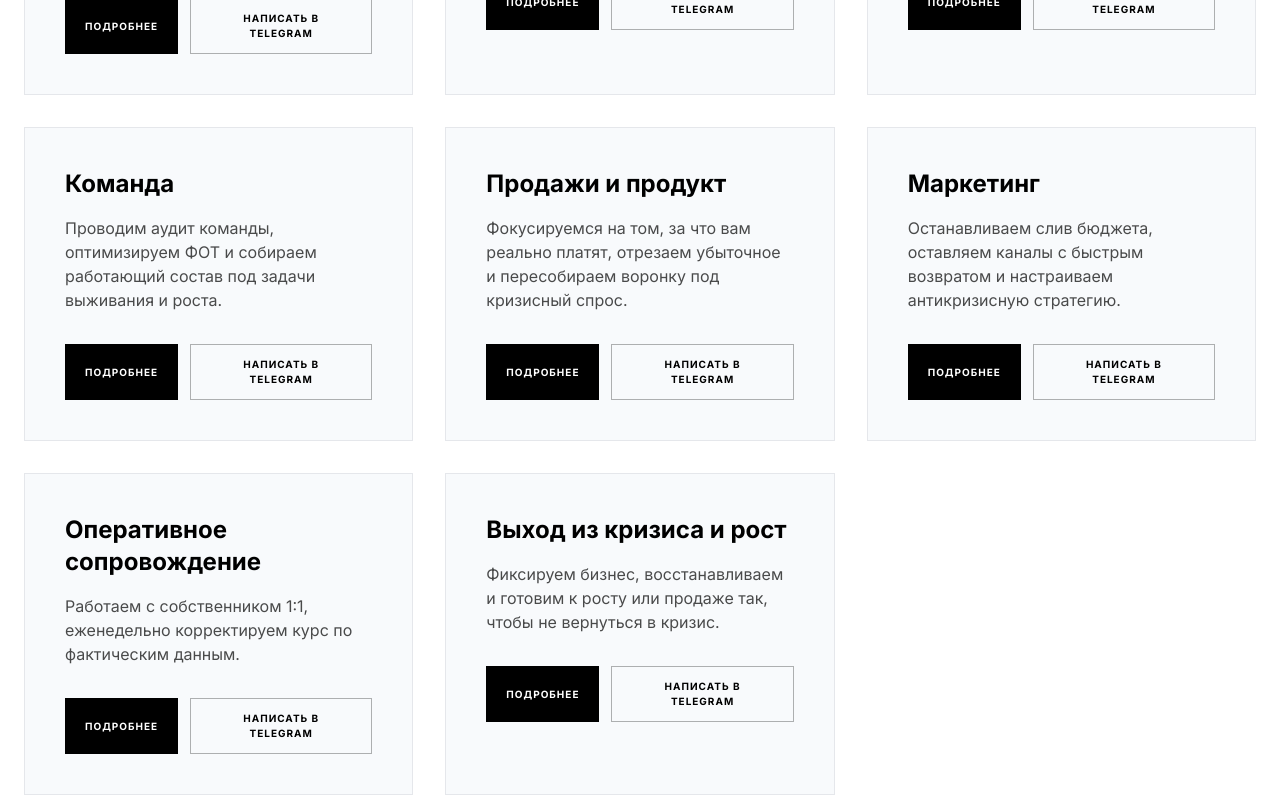
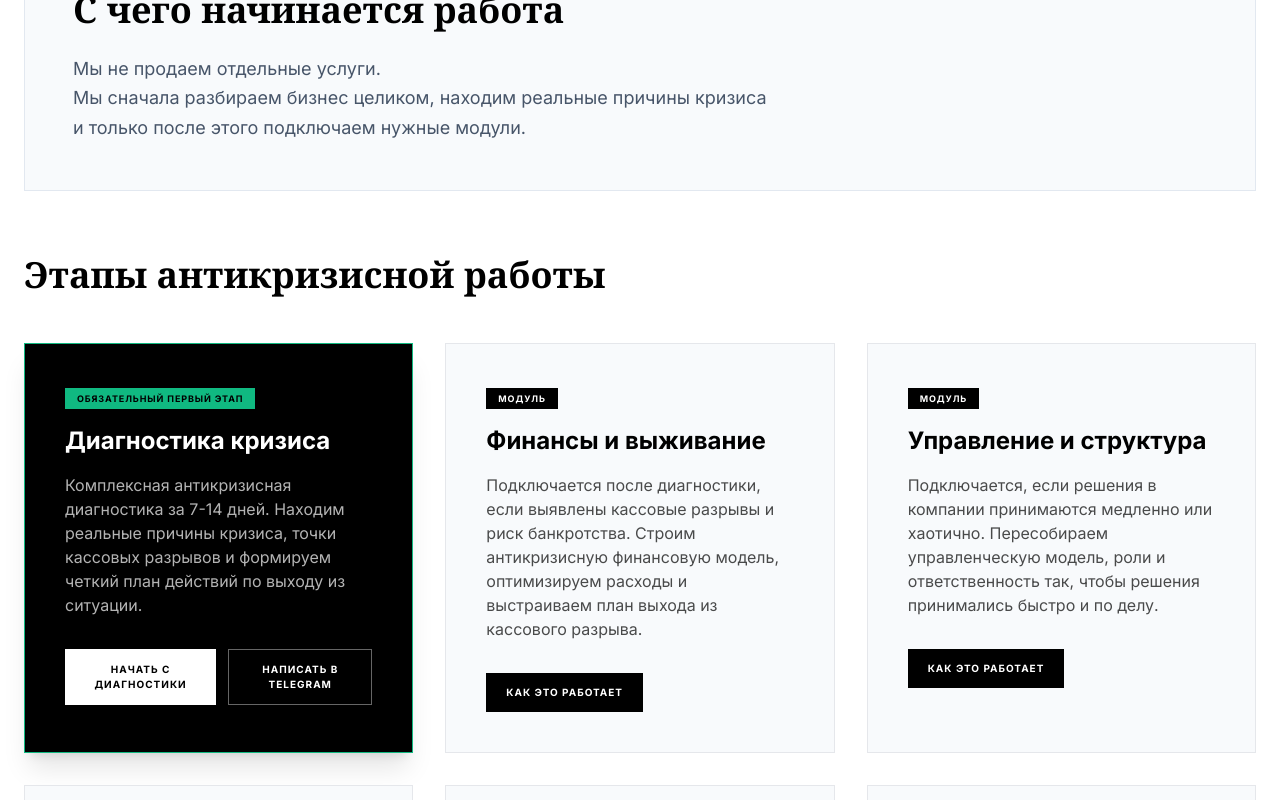
Before and after one commit to primecastmed-wq/infinity-cmi-website, a React (Vite) app: page / in a window 1280 px wide. Shown: the part 1580-2380 px from the top of the page. Built offline with nearby package versions, Linux system fonts and the light colour scheme.

Commit message:
Rework landing flow for single anti-crisis entry and unified CTAs

```diff
--- a/CaseStudies.tsx
+++ b/CaseStudies.tsx
@@ -58,6 +58,13 @@ const CaseStudies: React.FC = () => {
             <h3 className="text-4xl md:text-5xl font-serif font-bold text-black">
               Кейсы, где мы <br /> изменили правила игры.
             </h3>
+            <p className="mt-6 text-slate-600 text-lg font-light leading-relaxed">
+              Мы работаем с бизнесами разного масштаба -
+              <br />
+              от ситуаций «сегодня не хватает на зарплаты»
+              <br />
+              до реструктуризации миллиардных обязательств.
+            </p>
           </div>
           <button className="px-8 py-4 border-2 border-black text-black font-bold uppercase tracking-widest text-xs hover:bg-black hover:text-white transition-all">
             Все кейсы
--- a/Contact.tsx
+++ b/Contact.tsx
@@ -96,6 +96,10 @@ const Contact: React.FC = () => {
               </div>
             )}
 
+            <h3 className="text-3xl md:text-4xl font-serif font-bold text-black mb-8 leading-tight">
+              Запросить антикризисный разбор бизнеса
+            </h3>
+
             <form className="space-y-8" onSubmit={handleSubmit}>
               <div className="grid md:grid-cols-2 gap-8">
                 <div className="space-y-2">
@@ -155,7 +159,7 @@ const Contact: React.FC = () => {
                 <textarea
                   rows={3}
                   className="w-full border-b border-slate-200 py-3 focus:outline-none focus:border-black transition-all resize-none font-medium"
-                  placeholder="Домен, сфера деятельности, текущие трудности..."
+                  placeholder="Сфера, оборот, главная проблема сейчас и сколько времени у вас есть"
                   value={formData.details}
                   onChange={e => setFormData({...formData, details: e.target.value})}
                 ></textarea>
@@ -167,7 +171,7 @@ const Contact: React.FC = () => {
                   disabled={isSubmitting}
                   className="bg-black text-white w-full py-6 font-bold uppercase tracking-widest text-sm hover:bg-slate-800 transition-all disabled:opacity-50 shadow-lg"
                 >
-                  {isSubmitting ? 'ОТПРАВКА...' : 'ЗАПРОСИТЬ АНАЛИЗ СИСТЕМ'}
+                  {isSubmitting ? 'ОТПРАВКА...' : 'ЗАПРОСИТЬ АНТИКРИЗИСНЫЙ РАЗБОР'}
                 </button>
                 <p className="text-[8px] text-slate-400 leading-relaxed text-center uppercase tracking-widest font-bold">
                   Нажимая кнопку, вы даете согласие на обработку персональных данных в соответствии с 152-ФЗ и политикой CMI.
--- a/Services.tsx
+++ b/Services.tsx
@@ -9,14 +9,63 @@ export const buildTelegramStartLink = (serviceId: string) => {
 };
 
 export const SERVICES_DATA = [
-  { id: "crisis-diagnostics", title: "Диагностика кризиса", description: "Экспресс-аудит бизнеса за 7–14 дней: финансы, продажи, маркетинг, команда и процессы. Находим реальные причины кризиса и точки кассовых разрывов.", tag: "🔥 Быстро и больно" },
-  { id: "finance-survival", title: "Финансы и выживание", description: "Строим антикризисную финансовую модель, оптимизируем расходы и выстраиваем план выхода из кассового разрыва.", tag: "💰 Выживание" },
-  { id: "management-structure", title: "Управление и структура", description: "Пересобираем управленческую модель, роли и ответственность так, чтобы решения принимались быстро и по делу.", tag: "🧠 Управление" },
-  { id: "team", title: "Команда", description: "Проводим аудит команды, оптимизируем ФОТ и собираем работающий состав под задачи выживания и роста.", tag: "🧩 Команда" },
-  { id: "sales-product", title: "Продажи и продукт", description: "Фокусируемся на том, за что вам реально платят, отрезаем убыточное и пересобираем воронку под кризисный спрос.", tag: "📉 Продажи" },
-  { id: "marketing", title: "Маркетинг", description: "Останавливаем слив бюджета, оставляем каналы с быстрым возвратом и настраиваем антикризисную стратегию.", tag: "📣 Маркетинг" },
-  { id: "crisis-support", title: "Оперативное сопровождение", description: "Работаем с собственником 1:1, еженедельно корректируем курс по фактическим данным.", tag: "🧯 Сопровождение" },
-  { id: "recovery-growth", title: "Выход из кризиса и рост", description: "Фиксируем бизнес, восстанавливаем и готовим к росту или продаже так, чтобы не вернуться в кризис.", tag: "🚀 Рост" },];
+  {
+    id: "crisis-diagnostics",
+    title: "Диагностика кризиса",
+    description:
+      "Комплексная антикризисная диагностика за 7-14 дней. Находим реальные причины кризиса, точки кассовых разрывов и формируем четкий план действий по выходу из ситуации.",
+    tag: "Обязательный первый этап"
+  },
+  {
+    id: "finance-survival",
+    title: "Финансы и выживание",
+    description:
+      "Подключается после диагностики, если выявлены кассовые разрывы и риск банкротства. Строим антикризисную финансовую модель, оптимизируем расходы и выстраиваем план выхода из кассового разрыва.",
+    tag: "Модуль"
+  },
+  {
+    id: "management-structure",
+    title: "Управление и структура",
+    description:
+      "Подключается, если решения в компании принимаются медленно или хаотично. Пересобираем управленческую модель, роли и ответственность так, чтобы решения принимались быстро и по делу.",
+    tag: "Модуль"
+  },
+  {
+    id: "team",
+    title: "Команда",
+    description:
+      "Подключается после диагностики, если команда перегружена и не держит темп изменений. Проводим аудит команды, оптимизируем ФОТ и собираем рабочий состав под задачи выживания и роста.",
+    tag: "Модуль"
+  },
+  {
+    id: "sales-product",
+    title: "Продажи и продукт",
+    description:
+      "Подключается, если текущая модель продаж перестала приносить деньги. Отрезаем убыточное и пересобираем воронку под кризисный спрос.",
+    tag: "Модуль"
+  },
+  {
+    id: "marketing",
+    title: "Маркетинг",
+    description:
+      "Подключается после диагностики, если бюджет сливается без понятной окупаемости. Оставляем каналы с быстрым возвратом и настраиваем антикризисную стратегию.",
+    tag: "Модуль"
+  },
+  {
+    id: "crisis-support",
+    title: "Оперативное сопровождение",
+    description:
+      "Подключается, если нужна ежедневная управленческая поддержка собственника. Еженедельно корректируем курс по фактическим данным и ключевым рискам.",
+    tag: "Модуль"
+  },
+  {
+    id: "recovery-growth",
+    title: "Выход из кризиса и рост",
+    description:
+      "Подключается после стабилизации, когда нужно закрепить результат и перейти к росту. Фиксируем систему и готовим бизнес к масштабированию или продаже.",
+    tag: "Модуль"
+  },
+];
 
 interface ServicesProps {
   onServiceClick: (id: string) => void;
@@ -26,27 +75,60 @@ const Services: React.FC<ServicesProps> = ({ onServiceClick }) => {
   return (
     <section id="services" className="py-32 bg-white text-black">
       <div className="container mx-auto px-6">
-        <h3 className="text-4xl font-serif font-bold mb-12">Наши решения</h3>
+        <div className="mb-16 border border-slate-200 bg-slate-50 p-8 md:p-12">
+          <h3 className="text-3xl md:text-4xl font-serif font-bold mb-6">С чего начинается работа</h3>
+          <p className="text-slate-600 text-lg leading-relaxed max-w-4xl">
+            Мы не продаем отдельные услуги.
+            <br />
+            Мы сначала разбираем бизнес целиком, находим реальные причины кризиса
+            <br />
+            и только после этого подключаем нужные модули.
+          </p>
+        </div>
+
+        <h3 className="text-4xl font-serif font-bold mb-12">Этапы антикризисной работы</h3>
         <div className="grid md:grid-cols-3 gap-8">
-          {SERVICES_DATA.map((s) => (
-            <div key={s.id} className="p-10 bg-slate-50 hover:bg-black hover:text-white border transition-all text-left">
+          {SERVICES_DATA.map((s, idx) => (
+            <div
+              key={s.id}
+              className={`p-10 border transition-all text-left ${
+                idx === 0
+                  ? 'bg-black text-white border-emerald-500 shadow-xl'
+                  : 'bg-slate-50 hover:bg-black hover:text-white'
+              }`}
+            >
+              <div className="mb-4">
+                <span
+                  className={`inline-block px-3 py-1 text-[9px] font-bold uppercase tracking-widest ${
+                    idx === 0 ? 'bg-emerald-500 text-black' : 'bg-black text-white'
+                  }`}
+                >
+                  {s.tag}
+                </span>
+              </div>
               <h4 className="text-2xl font-bold mb-4">{s.title}</h4>
               <p className="opacity-70 mb-8">{s.description}</p>
               <div className="flex flex-col sm:flex-row gap-3">
                 <button
                   onClick={() => onServiceClick(s.id)}
-                  className="px-5 py-3 bg-black text-white text-[10px] font-bold uppercase tracking-widest hover:bg-emerald-500 hover:text-black transition-all"
+                  className={`px-5 py-3 text-[10px] font-bold uppercase tracking-widest transition-all ${
+                    idx === 0
+                      ? 'bg-white text-black hover:bg-emerald-500'
+                      : 'bg-black text-white hover:bg-emerald-500 hover:text-black'
+                  }`}
                 >
-                  Подробнее
+                  {idx === 0 ? 'Начать с диагностики' : 'Как это работает'}
                 </button>
+                {idx === 0 && (
                   <a
                     href={buildTelegramStartLink(s.id)}
                     target="_blank"
                     rel="noreferrer"
-                  className="px-5 py-3 border border-black/30 text-black text-[10px] font-bold uppercase tracking-widest hover:border-emerald-500 hover:text-emerald-500 transition-all text-center"
+                    className="px-5 py-3 border border-white/40 text-white text-[10px] font-bold uppercase tracking-widest hover:border-emerald-500 hover:text-emerald-400 transition-all text-center"
                   >
                     Написать в Telegram
                   </a>
+                )}
               </div>
             </div>
           ))}
```
Also changed, not shown: Hero.tsx (+7 -5 lines). Lines whose indentation alone changed are shown as unchanged.
